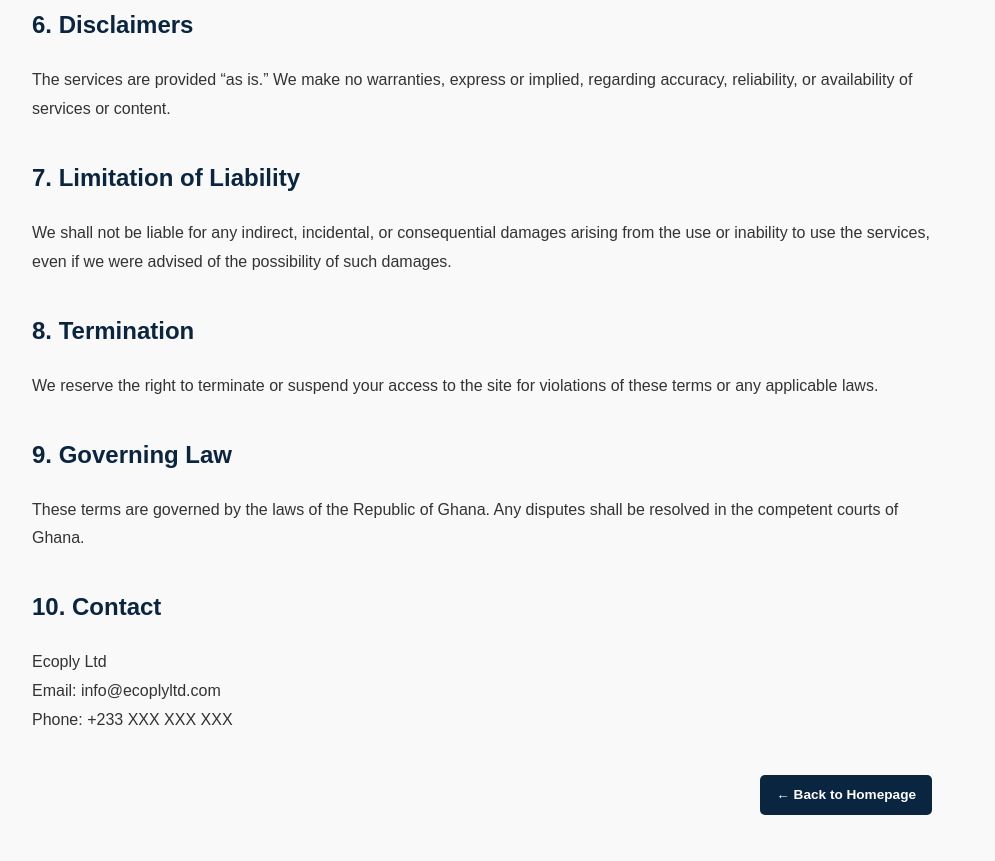
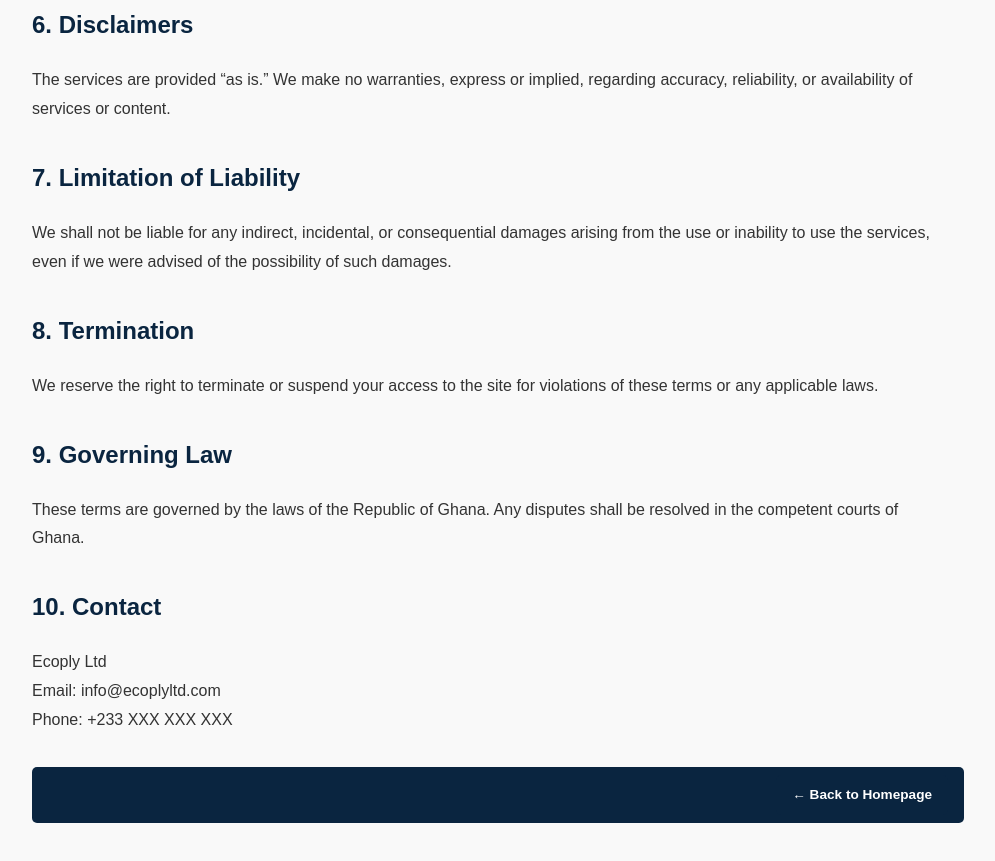
Before and after one commit to HillaryObeng/ecoply.github.io, a plain HTML site: page terms.html in a window 1280 px wide. Shown: the part 1066-1927 px from the top of the page, without its empty margins (158-1153 px from the left). Drawn offline with Linux system fonts and the light colour scheme.

Commit message:
Update legal documents

```diff
--- a/legal.css
+++ b/legal.css
@@ -83,6 +83,19 @@ ul {
     font-size: 0.85rem;
 }
 
+.btn-container {
+    display: inline-block;
+    padding: 0.5rem 1rem;
+    background-color: #0a2540;
+    color: #fff;
+    text-decoration: none;
+    font-weight: bold;
+    border-radius: 5px;
+    transition: background-color 0.3s ease;
+    font-size: 0.85rem;
+}
+
+
 .back-btn:hover {
     background-color: #153c6d;
 }
```
